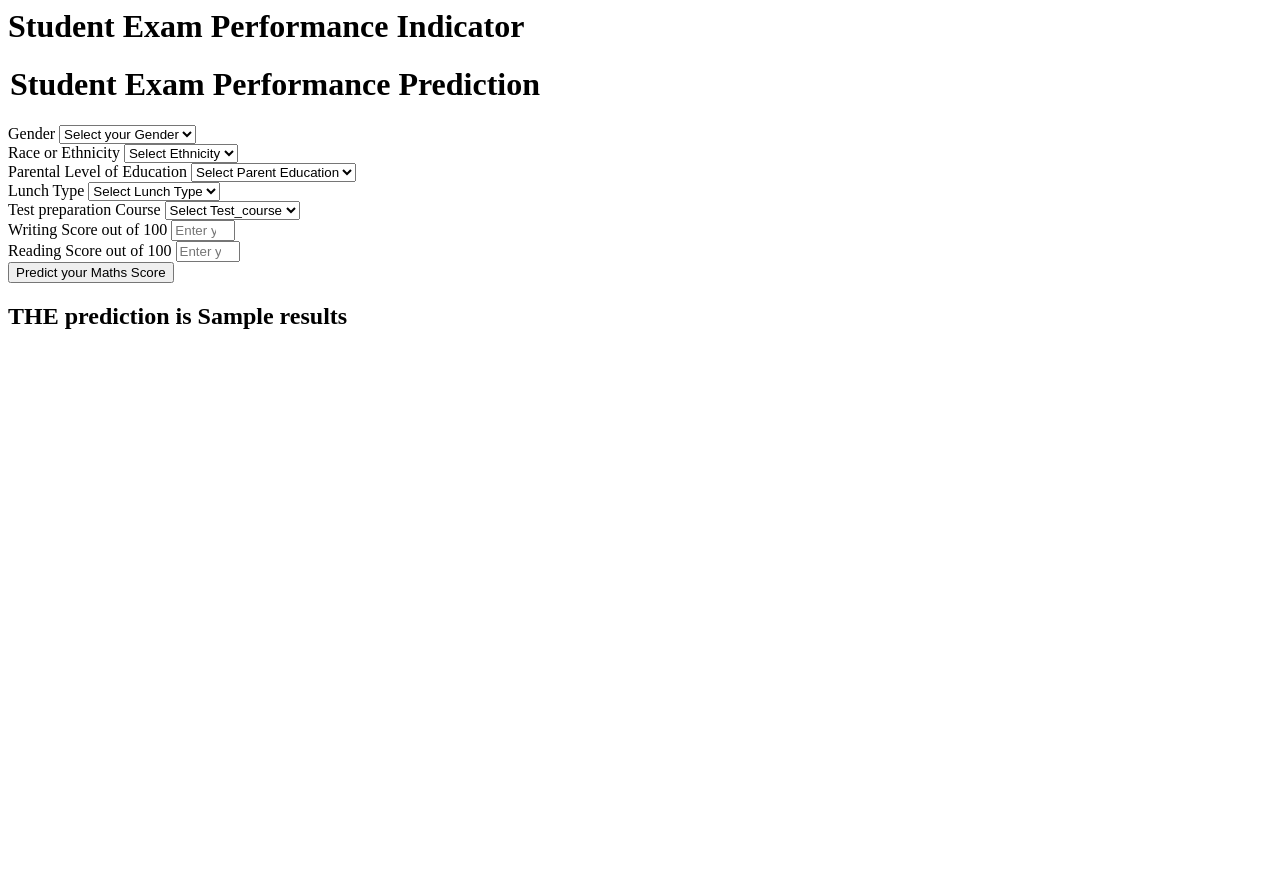
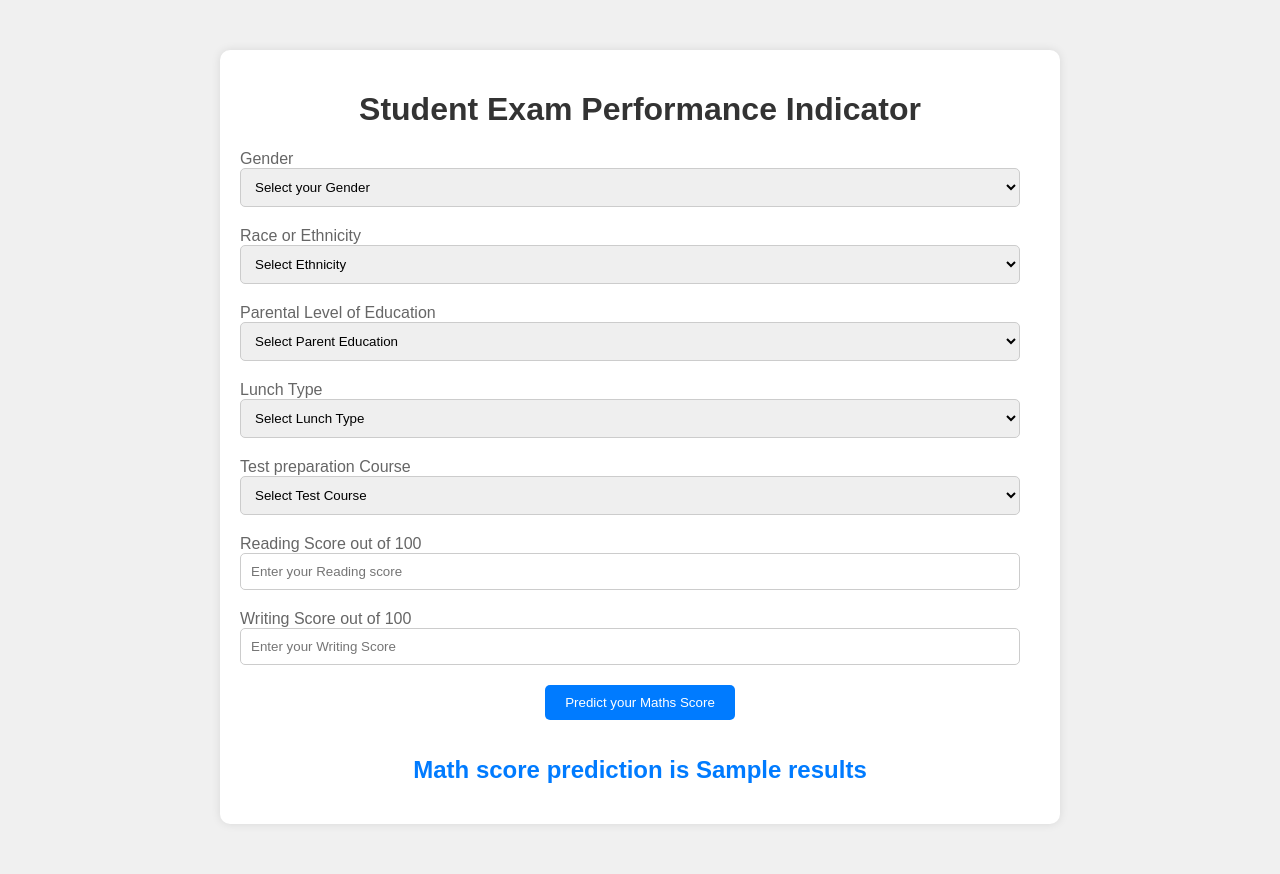
Before and after one commit to pranshusevlani/ML-Project, a Flask app: template templates/home.html in a window 1280 px wide. Before the commit the page ends 329 px from the top, so only its background shows below. Run offline with Flask 3, Linux system fonts and the light colour scheme; the template is opened without the code that fills it: most values are stand-ins (such as "Sample title", 1, 10 or a date in 2020).

Commit message:
home page updates

```diff
--- a/templates/home.html
+++ b/templates/home.html
@@ -1,111 +1,125 @@
 <html>
+<head>
+    <title>Student Exam Performance Indicator</title>
+    <style>
+        body {
+            background-color: #f0f0f0; /* Light gray background */
+            font-family: Arial, sans-serif;
+        }
+        .login {
+            background-color: #fff; /* White background for the login box */
+            border-radius: 10px; /* Rounded corners */
+            box-shadow: 0 0 10px rgba(0, 0, 0, 0.1); /* Drop shadow */
+            padding: 20px;
+            margin: 50px auto;
+            max-width: 800px; /* Increased max-width for landscape mode */
+            display: flex; /* Use flexbox for horizontal layout */
+            flex-wrap: wrap; /* Allow items to wrap to the next line */
+            justify-content: space-between; /* Spread items horizontally */
+        }
+        h1 {
+            color: #333; /* Dark gray color for headings */
+            text-align: center;
+            width: 100%; /* Ensure heading takes full width */
+        }
+        .form-group {
+            flex: 0 0 45%; /* Set width of form groups */
+            margin-bottom: 20px; /* Add some spacing between form groups */
+        }
+        .form-label {
+            color: #666; /* Gray color for form labels */
+        }
+        .form-control {
+            width: calc(100% - 20px); /* Take up most of the width, considering padding */
+            padding: 10px;
+            border: 1px solid #ccc; /* Light gray border */
+            border-radius: 5px;
+            box-sizing: border-box;
+        }
+        .btn-primary {
+            background-color: #007bff; /* Blue color for primary button */
+            color: #fff; /* White text color */
+            border: none;
+            padding: 10px 20px;
+            border-radius: 5px;
+            cursor: pointer;
+            transition: background-color 0.3s ease;
+        }
+        .btn-primary:hover {
+            background-color: #0056b3; /* Darker blue color on hover */
+        }
+        h2 {
+            color: #007bff; /* Blue color for result */
+            text-align: center;
+            width: 100%; /* Ensure result takes full width */
+        }
+    </style>
+</head>
 <body>
     <div class="login">
         <h1>Student Exam Performance Indicator</h1>
 
-       <form action="{{ url_for('predict_datapoint')}}" method="post">
-        <h1>
-            <legend>Student Exam Performance Prediction</legend>
-        </h1>
-        <div class="mb-3">
+        <form action="{{ url_for('predict_datapoint')}}" method="post" style="width: 100%;">
+            <div class="form-group">
                 <label class="form-label">Gender</label>
-            <select class="form-control" name="gender" placeholder="Enter you Gender" required>
-                <option class="placeholder" selected disabled value="">Select your Gender</option>
-                <option value="male">
-                    Male
-                </option>
-                <option value="female">
-                    Female
-                </option>
+                <select class="form-control" name="gender" required>
+                    <option value="" disabled selected>Select your Gender</option>
+                    <option value="male">Male</option>
+                    <option value="female">Female</option>
                 </select>
             </div>
-        <div class="mb-3">
+            <div class="form-group">
                 <label class="form-label">Race or Ethnicity</label>
-            <select class="form-control" name="race_ethnicity" placeholder="Enter you ethnicity" required>
-                <option class="placeholder" selected disabled value="">Select Ethnicity</option>
-                <option value="group A">
-                    Group A
-                </option>
-                <option value="group B">
-                    Group B
-                </option>
-                <option value="group C">
-                    Group C
-                </option>
-                <option value="group D">
-                    Group D
-                </option>
-                <option value="group E">
-                    Group E
-                </option>
+                <select class="form-control" name="race_ethnicity" required>
+                    <option value="" disabled selected>Select Ethnicity</option>
+                    <option value="group A">Group A</option>
+                    <option value="group B">Group B</option>
+                    <option value="group C">Group C</option>
+                    <option value="group D">Group D</option>
+                    <option value="group E">Group E</option>
                 </select>
             </div>
-        <div class="mb-3">
+            <div class="form-group">
                 <label class="form-label">Parental Level of Education</label>
-            <select class="form-control" name="parental_level_of_education"
-                placeholder="Enter you Parent Education" required>
-                <option class="placeholder" selected disabled value="">Select Parent Education</option>
-                <option value="associate's degree">
-                    associate's degree
-                </option>
-                <option value="bachelor's degree">
-                    bachelor's degree
-                </option>
-                <option value="high school">
-                    high school
-                </option>
-                <option value="master's degree">
-                    master's degree
-                </option>
-                <option value="some college">
-                    some college
-                </option>
-                <option value="some high school">
-                    some high school
-                </option>
+                <select class="form-control" name="parental_level_of_education" required>
+                    <option value="" disabled selected>Select Parent Education</option>
+                    <option value="associate's degree">Associate's Degree</option>
+                    <option value="bachelor's degree">Bachelor's Degree</option>
+                    <option value="high school">High School</option>
+                    <option value="master's degree">Master's Degree</option>
+                    <option value="some college">Some College</option>
+                    <option value="some high school">Some High School</option>
                 </select>
             </div>
-        <div class="mb-3">
+            <div class="form-group">
                 <label class="form-label">Lunch Type</label>
-            <select class="form-control" name="lunch" placeholder="Enter you Lunch" required>
-                <option class="placeholder" selected disabled value="">Select Lunch Type</option>
-                <option value="free/reduced">
-                    free/reduced
-                </option>
-                <option value="standard">
-                    standard
-                </option>
+                <select class="form-control" name="lunch" required>
+                    <option value="" disabled selected>Select Lunch Type</option>
+                    <option value="free/reduced">Free/Reduced</option>
+                    <option value="standard">Standard</option>
                 </select>
             </div>
-        <div class="mb-3">
+            <div class="form-group">
                 <label class="form-label">Test preparation Course</label>
-            <select class="form-control" name="test_preparation_course" placeholder="Enter you Course"
-                required>
-                <option class="placeholder" selected disabled value="">Select Test_course</option>
-                <option value="none">
-                    None
-                </option>
-                <option value="completed">
-                    Completed
-                </option>
+                <select class="form-control" name="test_preparation_course" required>
+                    <option value="" disabled selected>Select Test Course</option>
+                    <option value="none">None</option>
+                    <option value="completed">Completed</option>
                 </select>
             </div>
-        <div class="mb-3">
+            <div class="form-group">
+                <label class="form-label">Reading Score out of 100</label>
+                <input class="form-control" type="number" name="reading_score" placeholder="Enter your Reading score" min="0" max="100" required />
+            </div>
+            <div class="form-group">
                 <label class="form-label">Writing Score out of 100</label>
-            <input class="form-control" type="number" name="reading_score"
-                placeholder="Enter your Reading score" min='0' max='100' />
+                <input class="form-control" type="number" name="writing_score" placeholder="Enter your Writing Score" min="0" max="100" required />
             </div>
-        <div class="mb-3">
-            <label class="form-label">Reading Score out of 100</label>
-            <input class="form-control" type="number" name="writing_score"
-                placeholder="Enter your Reading Score" min='0' max='100' />
-        </div>
-        <div class="mb-3">
-            <input class="btn btn-primary" type="submit" value="Predict your Maths Score" required />
+            <div style="text-align: center; width: 100%;">
+                <input class="btn btn-primary" type="submit" value="Predict your Maths Score" />
             </div>
         </form>
-    <h2>
-       THE  prediction is {{results}}
-    </h2>
-   <body>
+        <h2>Math score prediction is {{results}}</h2>
+    </div>
+</body>
 </html>
```
Lines whose indentation alone changed are shown as unchanged.
